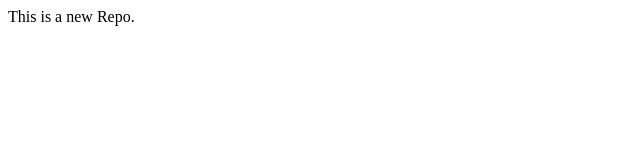
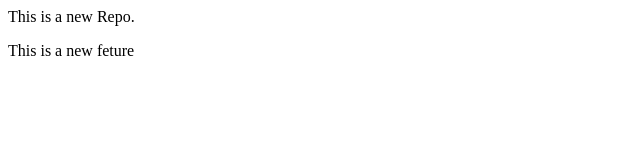
Before and after one commit to amit-mndal/localrepo, a plain HTML site: page index.html in a window 1280 px wide. Shown: the whole page, without its empty margins (0-640 px from the left). Drawn offline with Linux system fonts and the light colour scheme.

Commit message:
Add new feture

```diff
--- a/index.html
+++ b/index.html
@@ -1 +1,2 @@
 <p>This is a new Repo.</p>
+<p>This is a new feture</p>
```
